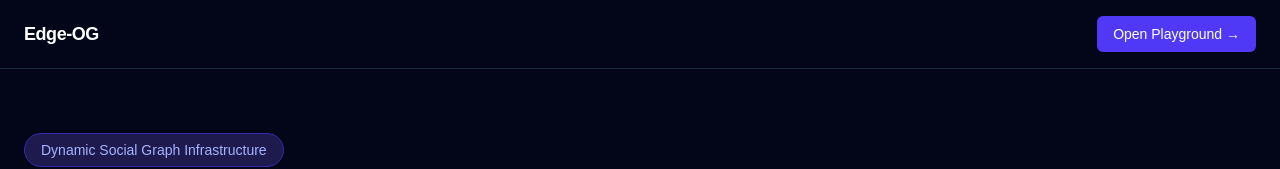
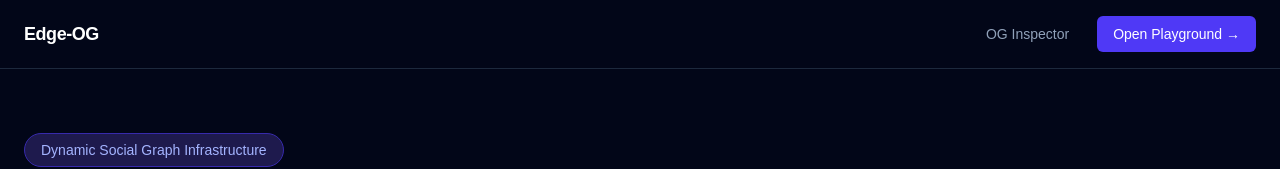
Before and after one commit to Shantanoo-Chandorkar/edge-og, a Next.js app: page /use-cases in a window 1280 px wide. Shown: the top 169 px of the page. Built offline with nearby package versions, Linux system fonts and the light colour scheme.

Commit message:
Add OG Inspector link to site navigation
Inserts the link between Use Cases and the Playground button.
Hidden when the user is already on /og-inspector, consistent with
how the other nav items behave.

```diff
--- a/src/components/Navbar.tsx
+++ b/src/components/Navbar.tsx
@@ -18,6 +18,7 @@ export default function Navbar(): React.ReactElement {
     const isHome = pathname === '/';
     const isPlayground = pathname === '/playground';
     const isUseCases = pathname === '/use-cases';
+    const isInspector = pathname === '/og-inspector';
 
     return (
         <nav className="border-b border-slate-800 px-6 py-4">
@@ -39,6 +40,14 @@ export default function Navbar(): React.ReactElement {
                             Use Cases
                         </Link>
                     )}
+                    {!isInspector && (
+                        <Link
+                            href="/og-inspector"
+                            className="text-slate-400 hover:text-white transition-colors text-sm font-medium px-4 py-2"
+                        >
+                            OG Inspector
+                        </Link>
+                    )}
                     {!isPlayground && (
                         <Link
                             href="/playground"
```
